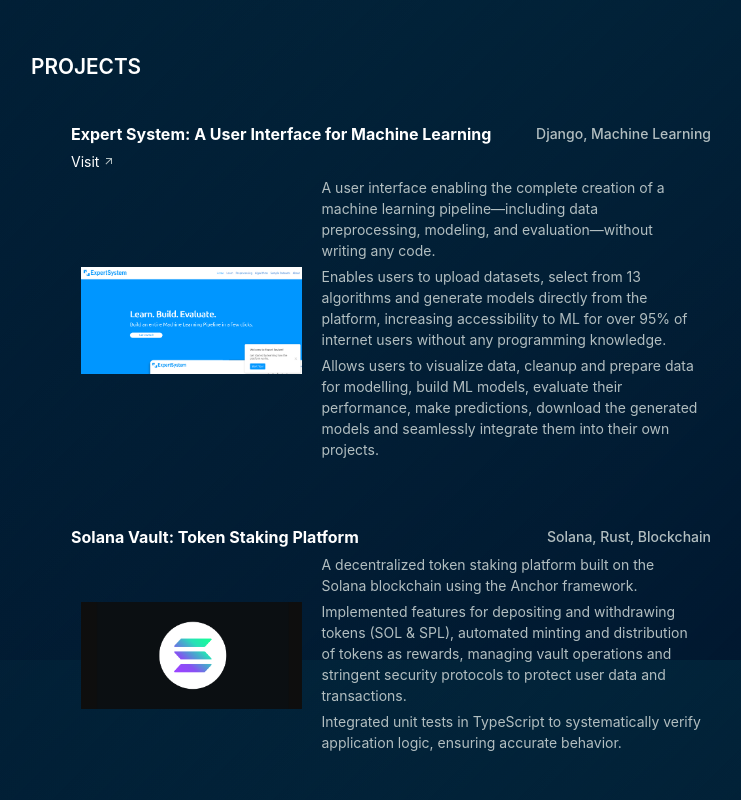
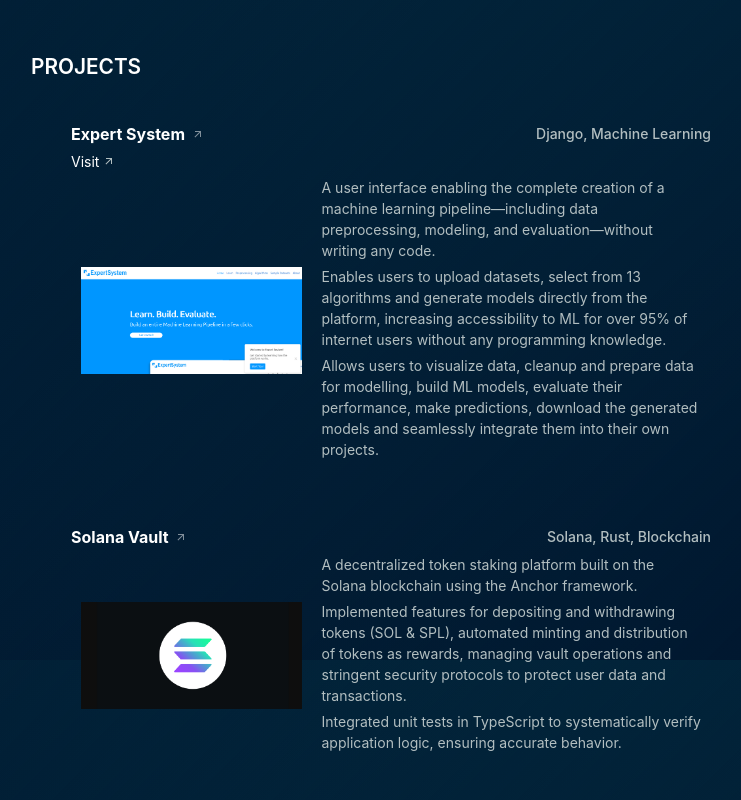
Before and after one commit to akshay-rajan/akshay-rajan.github.io, a React (Vite) app: page / in a window 1280 px wide. Shown: the part 1740-2540 px from the top of the page, without its empty margins (473-1214 px from the left). Built offline with nearby package versions, Linux system fonts and the light colour scheme.

Commit message:
Add link icon to projects section

```diff
--- a/src/components/ProjectItem.tsx
+++ b/src/components/ProjectItem.tsx
@@ -31,7 +31,7 @@ const ProjectItem: React.FC<{
           <div className="project-item">
             <div className="project-title">
               <strong className="name">
-                {title}
+                {title} <MdArrowOutward className="external-link-icon" />
               </strong>
               <div className="technologies">
                 {technologies.join(", ")}
--- a/src/config.json
+++ b/src/config.json
@@ -142,7 +142,7 @@
   },
   "projects": [
     {
-      "title": "Expert System: A User Interface for Machine Learning",
+      "title": "Expert System",
       "technologies": [
         "Django",
         "Machine Learning"
@@ -157,7 +157,7 @@
       ]
     },
     {
-      "title": "Solana Vault: Token Staking Platform",
+      "title": "Solana Vault",
       "technologies": [
         "Solana",
         "Rust",
@@ -211,5 +211,5 @@
       "description": "Obtained an All India Rank of <strong>1778</strong> in the IIT JAM (Joint Admission Test for Masters) Mathematics, 2023."
     }
   ],
-  "builtAt": "24-08-2025"
+  "builtAt": "25-08-2025"
 }
--- a/src/styles/_projects.scss
+++ b/src/styles/_projects.scss
@@ -37,6 +37,12 @@
 
   &:hover {
     color: $primary-color;
+
+    .external-link-icon {
+      margin-left: 7px;
+      opacity: 1;
+      transition: all 0.2s ease-in-out;
+    }
   }
 
   .project-item {
@@ -83,9 +89,9 @@
           text-decoration: none;
 
           svg {
-            margin-left: 5px;
+            margin-left: 3px;
             color: $highlight-color;
-            transition: 0.2s ease-in-out;
+            transition: all 0.2s ease-in-out;
           }
         }
       }
--- a/src/styles/main.scss
+++ b/src/styles/main.scss
@@ -83,6 +83,12 @@ body {
   }
 }
 
+.external-link-icon {
+  width: 12px;
+  height: 12px;
+  margin-left: 3px;
+  opacity: 0.5;
+}
 
 #root {
   display: flex;
```
